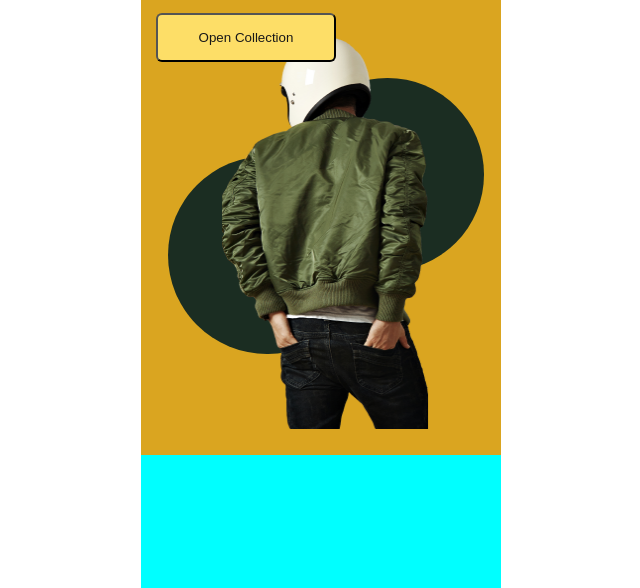
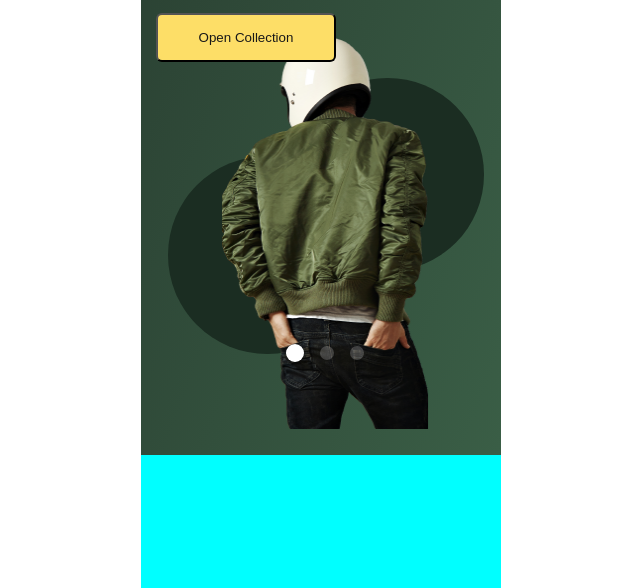
Before and after one commit to banafshe-rahravi/coding-front-exam, a plain HTML site: page index.html in a window 1280 px wide. Shown: the part 212-800 px from the top of the page, without its empty margins (319-959 px from the left). Drawn offline with Linux system fonts and the light colour scheme.

Commit message:
third commit

```diff
--- a/assets/style/index.css
+++ b/assets/style/index.css
@@ -11,6 +11,7 @@ body {}
     --black-2: rgba(24, 24, 24, 1);
     --light-grey: rgba(255, 255, 255, 0.3);
     --white-2: rgba(255, 255, 255, 0.8);
+    --grey: rgba(255, 255, 255, 0.2);
 
 
 }
@@ -31,7 +32,7 @@ body {}
     .head-1 {
         width: 100%;
         height: 640px;
-        background-color: goldenrod;
+        background-image: var(--green);
 
 
     }
@@ -139,4 +140,48 @@ body {}
 
 
     }
+
+    .dot-1 {
+        width: 18px;
+        height: 18px;
+        border-radius: 21px;
+        background-color: var(--white);
+        display: inline-block;
+        z-index: 999;
+        margin-right: 16px;
+    }
+
+    .dot-2 {
+        width: 14px;
+        height: 14px;
+        border-radius: 21px;
+        background-color: var(--grey);
+        display: inline-block;
+        z-index: 999;
+        position: ;
+        margin-right: 16px;
+
+    }
+
+    .dot-3 {
+        width: 14px;
+        height: 14px;
+        border-radius: 21px;
+        background-color: var(--grey);
+        list-style: ;
+        display: inline-block;
+        z-index: 999;
+
+    }
+
+    .lighter {
+        display: flex;
+        align-items: center;
+        margin-left: 145px;
+        margin-top: -10px;
+        position: ;
+        transform: translate();
+
+
+    }
 }
--- a/index.html
+++ b/index.html
@@ -27,10 +27,11 @@
                    <div class="circle-1"></div>
                    <div class="circle-2"></div>
                 </div>
-
-                <div class="dot-1"></div>
-                <div class="dot-2"></div>
-                <div class="dot-3"></div>
+                  <ul class="lighter">
+                     <li class="dot-1"></li>
+                      <li class="dot-2"></li>
+                     <li class="dot-3"></li>
+                  </ul>
             </li>
         </ul>
 
```
